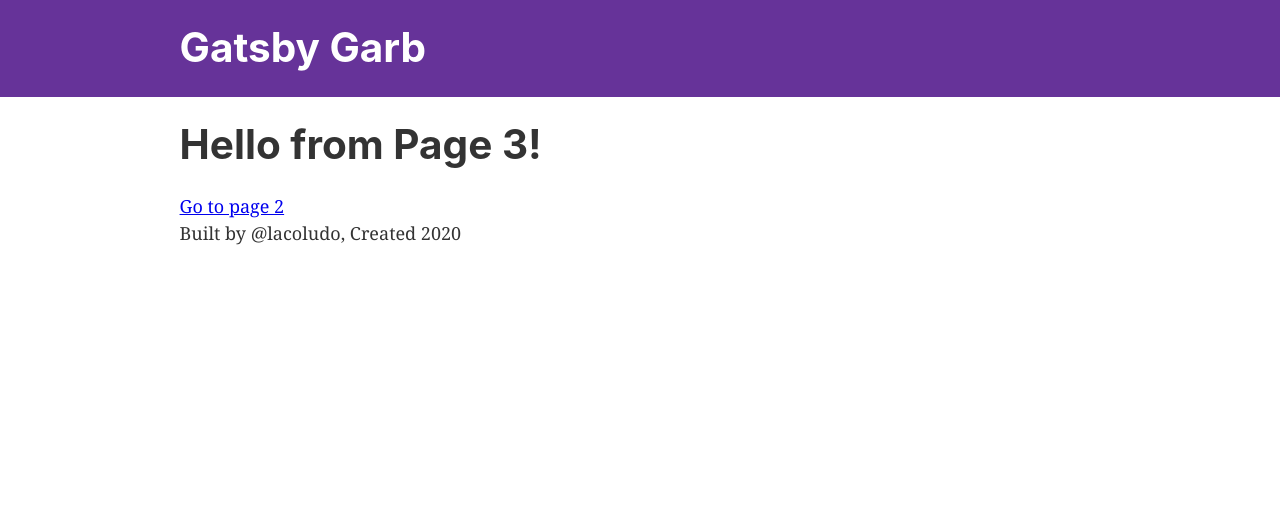
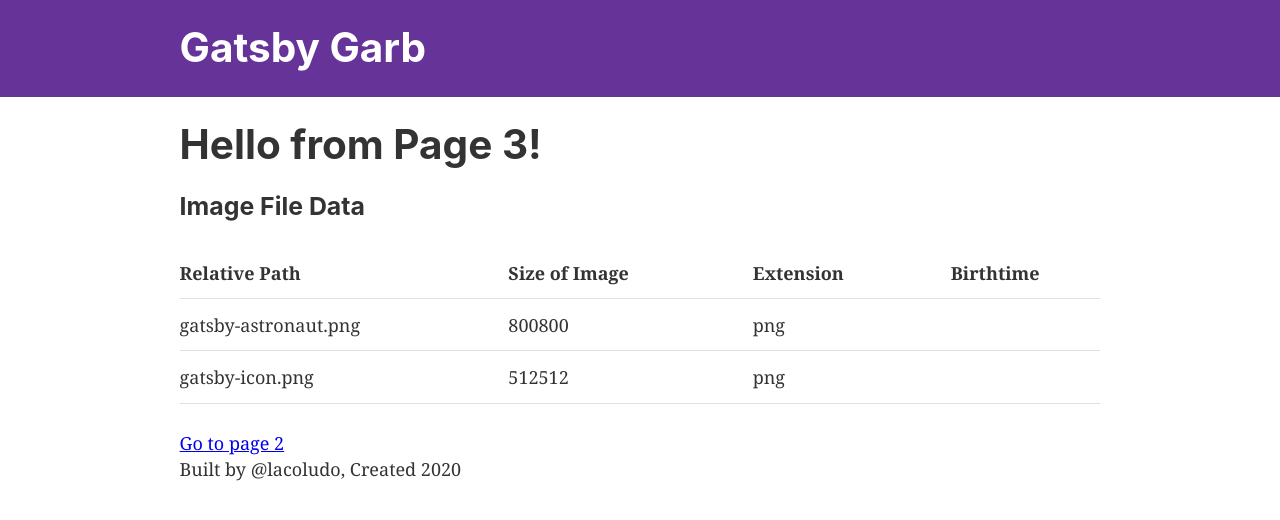
Before and after one commit to lacoludo/gatsby-garb, a Gatsby site: page /posts/page-3 in a window 1280 px wide. Built offline with nearby package versions, Linux system fonts and the light colour scheme; Gatsby itself is replaced by a stand-in of ours.

Commit message:
Executing static queries from scratch

```diff
--- a/src/pages/posts/page-3.js
+++ b/src/pages/posts/page-3.js
@@ -1,11 +1,52 @@
 import React from 'react'
-import { Link } from 'gatsby'
+import { graphql, StaticQuery, Link } from 'gatsby'
 
 import Layout from '../../components/layout'
+
+const getImageData = graphql`
+  {
+    allFile {
+      edges {
+        node {
+          relativePath
+          size
+          extension
+          birthTime
+        }
+      }
+    }
+  }
+`
 
 export default () => (
   <Layout>
     <h1>Hello from Page 3!</h1>
+    <h3>Image File Data</h3>
+    <StaticQuery
+      query={getImageData}
+      render={data => (
+        <table>
+          <thead>
+            <tr>
+              <th>Relative Path</th>
+              <th>Size of Image</th>
+              <th>Extension</th>
+              <th>Birthtime</th>
+            </tr>
+          </thead>
+          <tbody>
+            {data.allFile.edges.map(({ node }, index) => (
+              <tr key={index}>
+                <td>{node.relativePath}</td>
+                <td>{node.size}</td>
+                <td>{node.extension}</td>
+                <td>{node.birthTime}</td>
+              </tr>
+            ))}
+          </tbody>
+        </table>
+      )}
+    />
     <Link to="/page-2">Go to page 2</Link>
   </Layout>
 )
```
